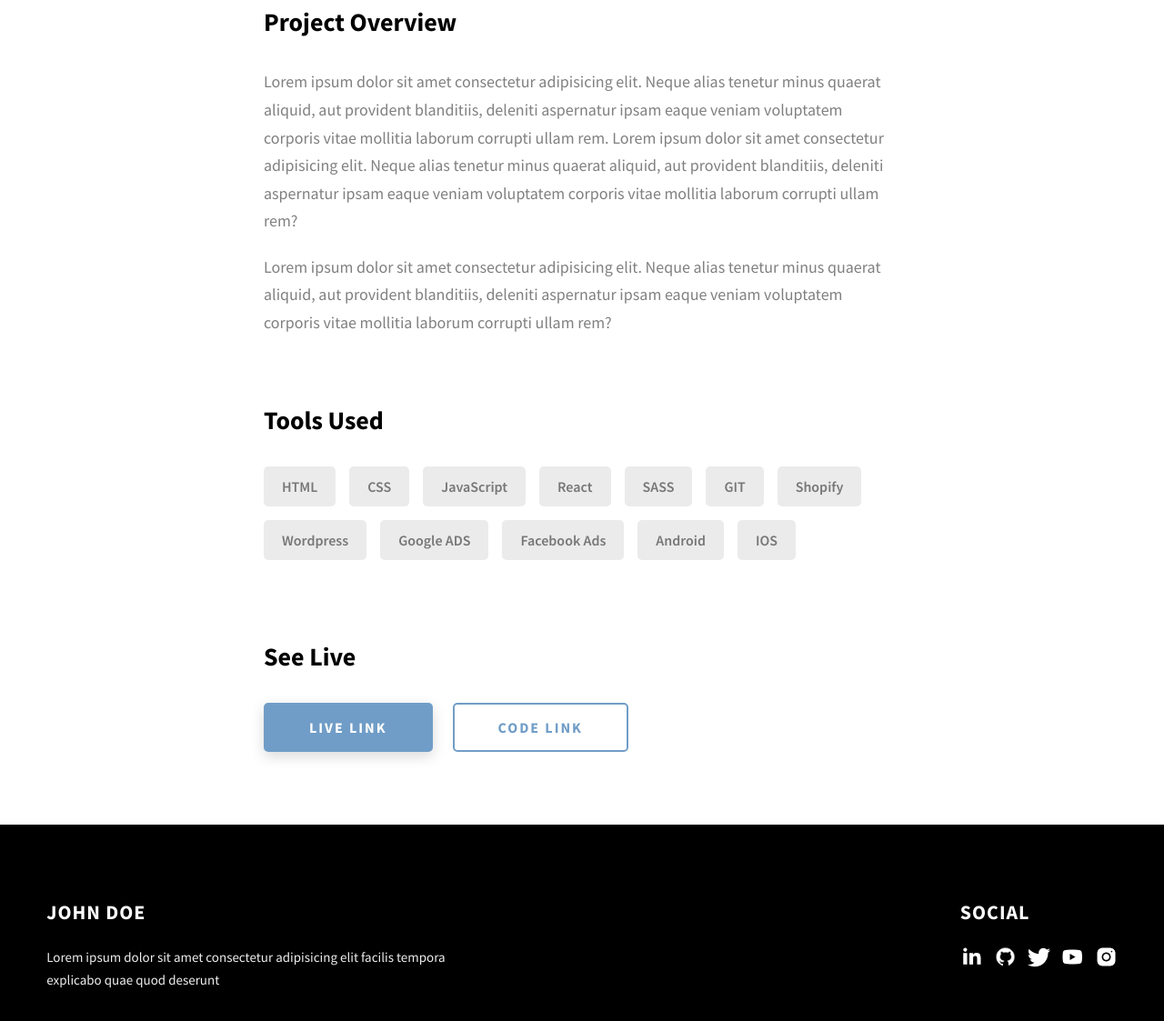
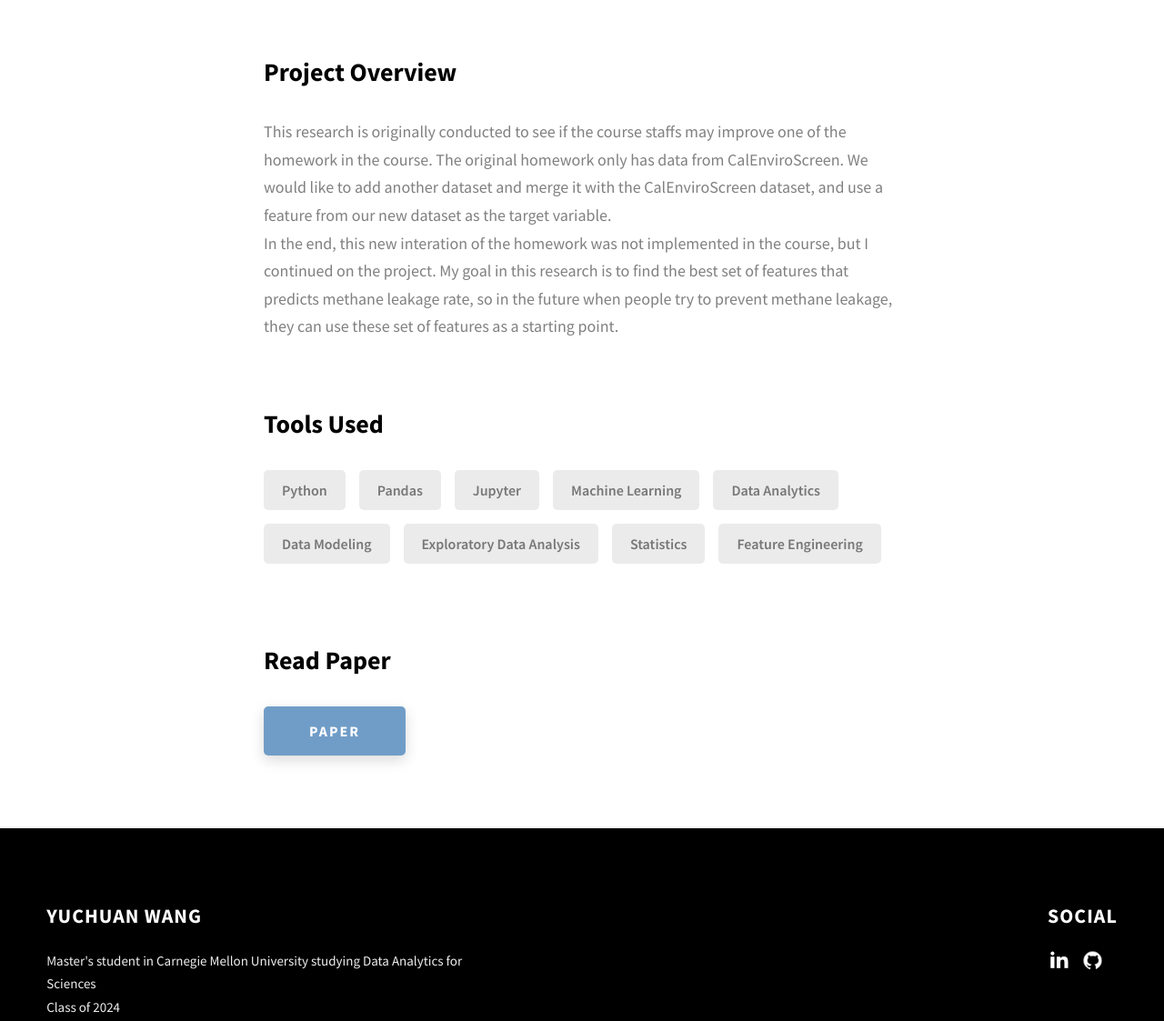
Before and after one commit to RichardWang2/DS_Portfolio, a website: page project-2.html in a window 1280 px wide. Shown: the part 1402-2525 px from the top of the page at 91% size. Drawn offline with Linux system fonts and the light colour scheme.

Commit message:
edited research page

```diff
--- a/project-2.html
+++ b/project-2.html
@@ -22,12 +22,12 @@
         <div class="header__logo-container">
           <div class="header__logo-img-cont">
             <img
-              src="./assets/png/john-doe.png"
+              src="./assets/png/pfp.jpeg"
               alt="Ram Maheshwari Logo Image"
               class="header__logo-img"
             />
           </div>
-          <span class="header__logo-sub">John Doe</span>
+          <span class="header__logo-sub">YuChuan Wang</span>
         </div>
         <div class="header__main">
           <ul class="header__links">
@@ -84,16 +84,14 @@
     </header>
     <section class="project-cs-hero">
       <div class="project-cs-hero__content">
-        <h1 class="heading-primary">Project 2</h1>
+        <h1 class="heading-primary">Predictive Models of Methane Leak Rate</h1>
         <div class="project-cs-hero__info">
           <p class="text-primary">
-            Lorem ipsum dolor sit amet consectetur adipisicing elit. Dignissimos
-            in numquam incidunt earum quaerat cum fuga, atque similique natus
-            nobis sit.
+            Research on methane leak rates in Los Angeles using machine learning
           </p>
         </div>
         <div class="project-cs-hero__cta">
-          <a href="#" class="btn btn--bg" target="_blank">Live Link</a>
+          <a href="https://drive.google.com/file/d/1f6Ef6mOhMiAjeh_x2hqVfU_eefPcnqW-/view" class="btn btn--bg" target="_blank">Read Paper</a>
         </div>
       </div>
     </section>
@@ -111,52 +109,38 @@
             <div class="project-details__desc">
               <h3 class="project-details__content-title">Project Overview</h3>
               <p class="project-details__desc-para">
-                Lorem ipsum dolor sit amet consectetur adipisicing elit. Neque
-                alias tenetur minus quaerat aliquid, aut provident blanditiis,
-                deleniti aspernatur ipsam eaque veniam voluptatem corporis vitae
-                mollitia laborum corrupti ullam rem. Lorem ipsum dolor sit amet
-                consectetur adipisicing elit. Neque alias tenetur minus quaerat
-                aliquid, aut provident blanditiis, deleniti aspernatur ipsam
-                eaque veniam voluptatem corporis vitae mollitia laborum corrupti
-                ullam rem?
-              </p>
-              <p class="project-details__desc-para">
-                Lorem ipsum dolor sit amet consectetur adipisicing elit. Neque
-                alias tenetur minus quaerat aliquid, aut provident blanditiis,
-                deleniti aspernatur ipsam eaque veniam voluptatem corporis vitae
-                mollitia laborum corrupti ullam rem?
+                This research is originally conducted to see if the course staffs may improve one of
+                the homework in the course. The original homework only has data from CalEnviroScreen.
+                We would like to add another dataset and merge it with the CalEnviroScreen dataset, and
+                use a feature from our new dataset as the target variable.
+                <br>
+                In the end, this new interation of the homework was not implemented in the course,
+                but I continued on the project. My goal in this research is to find the best set of
+                features that predicts methane leakage rate, so in the future when people try to prevent
+                methane leakage, they can use these set of features as a starting point.
               </p>
             </div>
             <div class="project-details__tools-used">
               <h3 class="project-details__content-title">Tools Used</h3>
               <div class="skills">
-                <div class="skills__skill">HTML</div>
-                <div class="skills__skill">CSS</div>
-                <div class="skills__skill">JavaScript</div>
-                <div class="skills__skill">React</div>
-                <div class="skills__skill">SASS</div>
-                <div class="skills__skill">GIT</div>
-                <div class="skills__skill">Shopify</div>
-                <div class="skills__skill">Wordpress</div>
-                <div class="skills__skill">Google ADS</div>
-                <div class="skills__skill">Facebook Ads</div>
-                <div class="skills__skill">Android</div>
-                <div class="skills__skill">IOS</div>
+                <div class="skills__skill">Python</div>
+                <div class="skills__skill">Pandas</div>
+                <div class="skills__skill">Jupyter</div>
+                <div class="skills__skill">Machine Learning</div>
+                <div class="skills__skill">Data Analytics</div>
+                <div class="skills__skill">Data Modeling</div>
+                <div class="skills__skill">Exploratory Data Analysis</div>
+                <div class="skills__skill">Statistics</div>
+                <div class="skills__skill">Feature Engineering</div>
               </div>
             </div>
             <div class="project-details__links">
-              <h3 class="project-details__content-title">See Live</h3>
+              <h3 class="project-details__content-title">Read Paper</h3>
               <a
-                href="#"
+                href="https://drive.google.com/file/d/1f6Ef6mOhMiAjeh_x2hqVfU_eefPcnqW-/view"
                 class="btn btn--med btn--theme project-details__links-btn"
                 target="_blank"
-                >Live Link</a
-              >
-              <a
-                href="#"
-                class="btn btn--med btn--theme-inv project-details__links-btn"
-                target="_blank"
-                >Code Link</a
+                >Paper</a
               >
             </div>
           </div>
@@ -171,48 +155,28 @@
               <span>Social</span>
             </h2>
             <div class="main-footer__social-cont">
-              <a target="_blank" rel="noreferrer" href="#">
+              <a target="_blank" rel="noreferrer" href="https://www.linkedin.com/in/yu-chuan-wang-498b28212/">
                 <img
                   class="main-footer__icon"
                   src="./assets/png/linkedin-ico.png"
                   alt="icon"
                 />
               </a>
-              <a target="_blank" rel="noreferrer" href="#">
+              <a target="_blank" rel="noreferrer" href="https://github.com/RichardWang2">
                 <img
                   class="main-footer__icon"
                   src="./assets/png/github-ico.png"
                   alt="icon"
                 />
               </a>
-              <a target="_blank" rel="noreferrer" href="#">
-                <img
-                  class="main-footer__icon"
-                  src="./assets/png/twitter-ico.png"
-                  alt="icon"
-                />
-              </a>
-              <a target="_blank" rel="noreferrer" href="#">
-                <img
-                  class="main-footer__icon"
-                  src="./assets/png/yt-ico.png"
-                  alt="icon"
-                />
-              </a>
-              <a target="_blank" rel="noreferrer" href="#">
-                <img
-                  class="main-footer__icon main-footer__icon--mr-none"
-                  src="./assets/png/insta-ico.png"
-                  alt="icon"
-                />
-              </a>
             </div>
           </div>
           <div class="main-footer__row main-footer__row-2">
-            <h4 class="heading heading-sm text-lt">John Doe</h4>
+            <h4 class="heading heading-sm text-lt">YuChuan Wang</h4>
             <p class="main-footer__short-desc">
-              Lorem ipsum dolor sit amet consectetur adipisicing elit facilis
-              tempora explicabo quae quod deserunt
+              Master's student in Carnegie Mellon University studying Data Analytics for Sciences
+              <br>
+              Class of 2024
             </p>
           </div>
         </div>
```
Also changed, not shown: project-1.html (+4 -25 lines), 3 other files.
